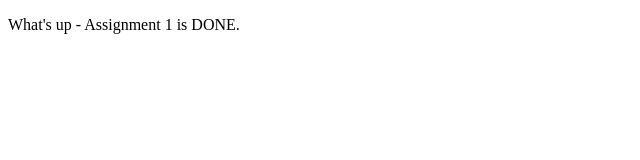
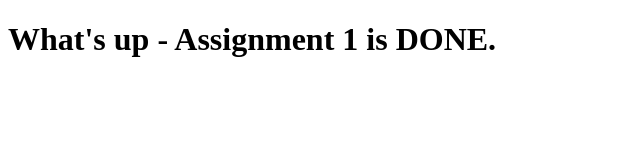
Before and after one commit to akapur99/abhi.kapur.me, a plain HTML site: page index.html in a window 1280 px wide. Shown: the whole page, without its empty margins (0-640 px from the left). Drawn offline with Linux system fonts and the light colour scheme.

Commit message:
Edited content (made it header)

```diff
--- a/index.html
+++ b/index.html
@@ -10,6 +10,6 @@
   </head>
 
   <body>
-    <p>What's up - Assignment 1 is DONE. </p>
+    <h1>What's up - Assignment 1 is DONE. </h1>
   </body>
 </html>
```
